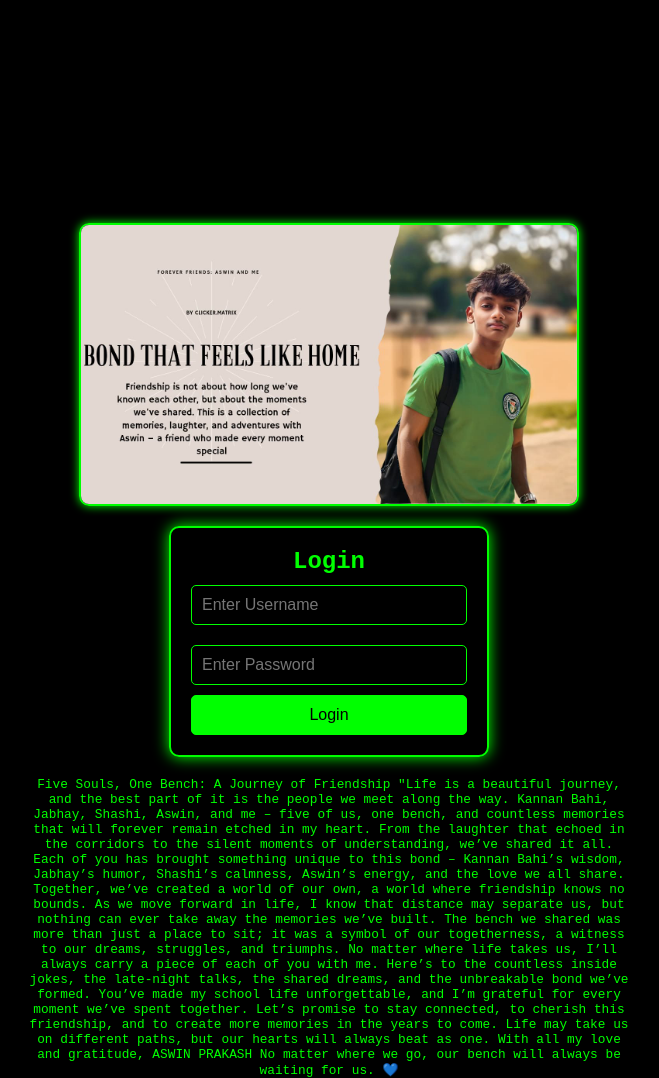
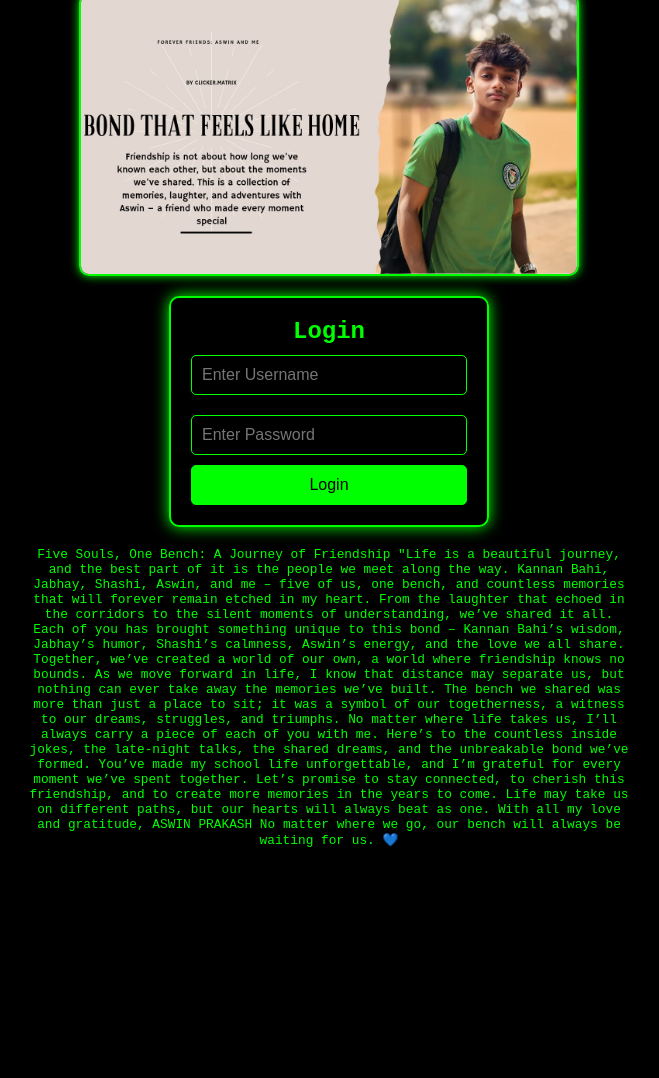
Before and after one commit to clickerunoffical/SURESHQR, a plain HTML site: page index.html in a window 1280 px wide. Shown: the whole page, without its empty margins (311-970 px from the left). After the commit the page ends 848 px from the top, so only its background shows below. Drawn offline with Linux system fonts and the light colour scheme.

Commit message:
Update index.html

```diff
--- a/index.html
+++ b/index.html
@@ -26,7 +26,7 @@
             width: 100%0;
             max-width: 500px;
             border-radius: 10px;
-            margin-top: 500px;
+            margin-top: 40px;
             border: 2px solid #00ff00;
             box-shadow: 0 0 10px #00ff00;
         }
```
